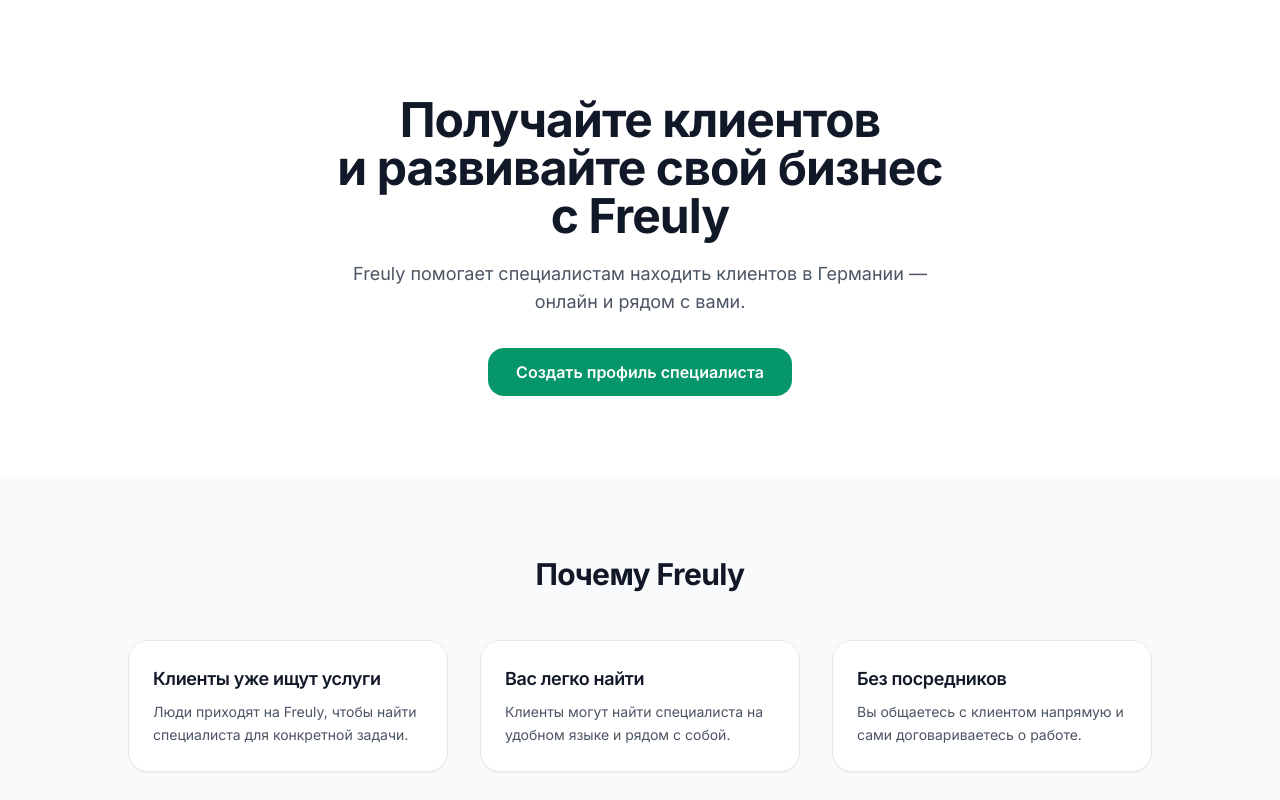
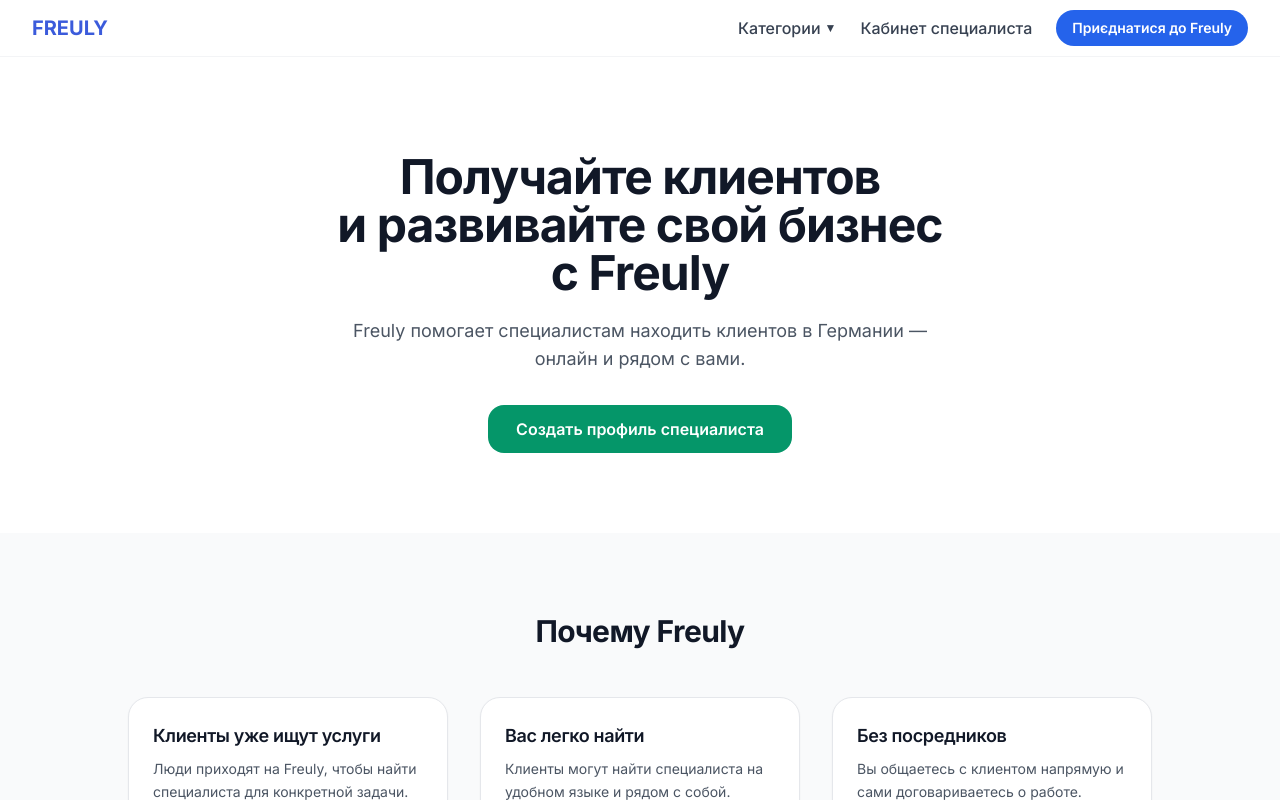
Before and after one commit to Fruely/mvp, a Next.js app: page /for-specialists in a window 1280 px wide. Shown: the top 800 px of the page. Built offline with nearby package versions, Linux system fonts and the light colour scheme.

Commit message:
fix: add global header and footer to CTA landing page

```diff
--- a/app/for-specialists/page.tsx
+++ b/app/for-specialists/page.tsx
@@ -1,6 +1,7 @@
 import type { Metadata } from "next";
 import Link from "next/link";
 import Footer from "@/components/Footer";
+import Header from "@/components/Header";
 
 export const metadata: Metadata = {
   title: "Для специалистов — Freuly",
@@ -43,8 +44,16 @@ export default function ForSpecialistsPage() {
     forSpecialists: "Для специалистов",
     tagline: "Freuly — место, где люди находят профессионалов, говорящих на их языке."
   };
+  const headerDict = {
+    "header.nav.categories": "Категории",
+    "header.nav.about": "О нас",
+    "header.nav.contacts": "Контакты",
+    "header.cabinet": "Кабинет специалиста",
+    "header.joinButton": "Приєднатися до Freuly"
+  };
   return (
     <>
+      <Header lang="ru" dict={headerDict} />
       <main className="min-h-screen bg-white text-gray-900">
         {/* Hero */}
         <section className="px-4 pb-20 pt-24 text-center sm:px-6 lg:px-8">
```
